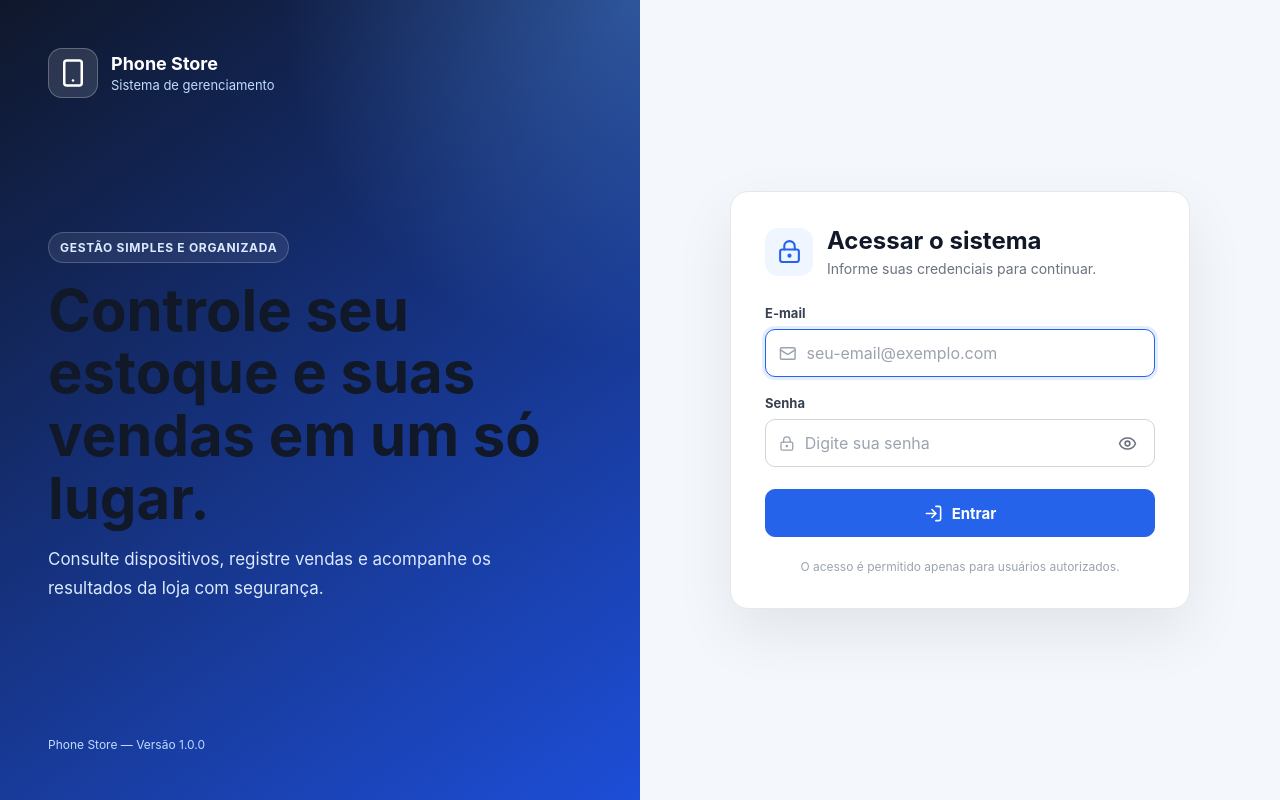
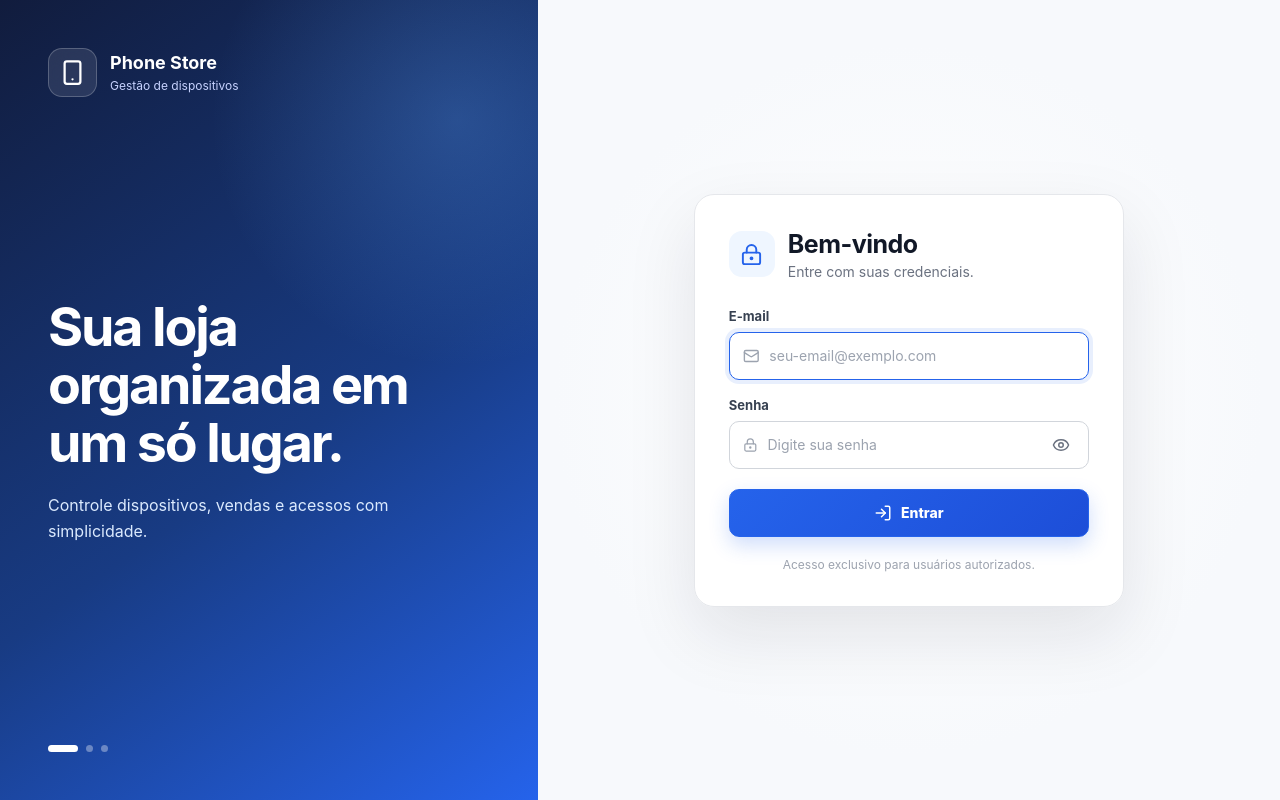
Before and after one commit to vitoriakelly/phone-store, a React (Vite) app: page /login in a window 1280 px wide. Built offline with nearby package versions, Linux system fonts and the light colour scheme; no server answers.

Commit message:
refactor:tela de login sem muitas informações

```diff
--- a/src/pages/Login/index.tsx
+++ b/src/pages/Login/index.tsx
@@ -100,7 +100,7 @@ export function Login() {
         setFormError(error.message);
       } else {
         setFormError(
-          'Não foi possível realizar o login. Verifique se a API está funcionando.',
+          'Não foi possível acessar o sistema. Verifique se a API está funcionando.',
         );
       }
     } finally {
@@ -129,58 +129,51 @@ export function Login() {
 
   return (
     <main className="login">
-      <section className="login__presentation">
+      <aside className="login__brand-area">
         <div className="login__brand">
           <div className="login__brand-icon">
-            <Smartphone size={30} />
+            <Smartphone size={27} />
           </div>
 
           <div>
             <strong>Phone Store</strong>
-            <span>
-              Sistema de gerenciamento
-            </span>
+            <span>Gestão de dispositivos</span>
           </div>
         </div>
 
-        <div className="login__presentation-content">
-          <span className="login__eyebrow">
-            Gestão simples e organizada
-          </span>
-
+        <div className="login__brand-content">
           <h1>
-            Controle seu estoque e suas vendas em
-            um só lugar.
+            Sua loja organizada em um só lugar.
           </h1>
 
           <p>
-            Consulte dispositivos, registre vendas
-            e acompanhe os resultados da loja com
-            segurança.
+            Controle dispositivos, vendas e acessos
+            com simplicidade.
           </p>
         </div>
 
-        <footer className="login__presentation-footer">
-          Phone Store — Versão 1.0.0
-        </footer>
-      </section>
+        <div className="login__decoration">
+          <span />
+          <span />
+          <span />
+        </div>
+      </aside>
 
       <section className="login__form-area">
         <div className="login__card">
-          <div className="login__card-heading">
+          <header className="login__card-header">
             <div className="login__card-icon">
-              <LockKeyhole size={25} />
+              <LockKeyhole size={23} />
             </div>
 
             <div>
-              <h2>Acessar o sistema</h2>
+              <h2>Bem-vindo</h2>
 
               <p>
-                Informe suas credenciais para
-                continuar.
+                Entre com suas credenciais.
               </p>
             </div>
-          </div>
+          </header>
 
           {formError && (
             <div
@@ -199,7 +192,7 @@ export function Login() {
               <span>E-mail</span>
 
               <div className="login__input-wrapper">
-                <Mail size={19} />
+                <Mail size={18} />
 
                 <input
                   type="email"
@@ -225,7 +218,7 @@ export function Login() {
               <span>Senha</span>
 
               <div className="login__input-wrapper">
-                <LockKeyhole size={19} />
+                <LockKeyhole size={18} />
 
                 <input
                   type={
@@ -261,16 +254,11 @@ export function Login() {
                       ? 'Ocultar senha'
                       : 'Mostrar senha'
                   }
-                  title={
-                    isPasswordVisible
-                      ? 'Ocultar senha'
-                      : 'Mostrar senha'
-                  }
                 >
                   {isPasswordVisible ? (
-                    <EyeOff size={19} />
+                    <EyeOff size={18} />
                   ) : (
-                    <Eye size={19} />
+                    <Eye size={18} />
                   )}
                 </button>
               </div>
@@ -281,7 +269,7 @@ export function Login() {
               className="login__submit"
               disabled={isSubmitting}
             >
-              <LogIn size={19} />
+              <LogIn size={18} />
 
               {isSubmitting
                 ? 'Entrando...'
@@ -290,8 +278,8 @@ export function Login() {
           </form>
 
           <p className="login__security">
-            O acesso é permitido apenas para
-            usuários autorizados.
+            Acesso exclusivo para usuários
+            autorizados.
           </p>
         </div>
       </section>
--- a/src/pages/Login/styles.scss
+++ b/src/pages/Login/styles.scss
@@ -1,14 +1,18 @@
 .login {
   display: grid;
   grid-template-columns:
-    minmax(360px, 1fr)
-    minmax(460px, 1fr);
+    minmax(320px, 42%)
+    minmax(480px, 58%);
 
   min-height: 100vh;
-  background: #f4f7fb;
+
+  background: #f7f9fc;
 }
 
-.login__presentation {
+.login__brand-area {
+  position: relative;
+  overflow: hidden;
+
   display: flex;
   flex-direction: column;
   justify-content: space-between;
@@ -17,20 +21,25 @@
   padding: 48px;
 
   color: #ffffff;
+
   background:
     radial-gradient(
-      circle at top right,
-      rgba(96, 165, 250, 0.35),
-      transparent 35%
+      circle at 85% 15%,
+      rgba(96, 165, 250, 0.26),
+      transparent 30%
     ),
     linear-gradient(
       145deg,
-      #0f172a,
-      #1d4ed8
+      #111c3d 0%,
+      #183b83 55%,
+      #2563eb 100%
     );
 }
 
 .login__brand {
+  position: relative;
+  z-index: 2;
+
   display: flex;
   align-items: center;
   gap: 13px;
@@ -42,13 +51,14 @@
 
   strong {
     font-size: 18px;
+    line-height: 1.2;
   }
 
   span {
-    margin-top: 3px;
+    margin-top: 4px;
 
-    color: #bfdbfe;
-    font-size: 13px;
+    color: #c7d2fe;
+    font-size: 12px;
   }
 }
 
@@ -57,64 +67,76 @@
   align-items: center;
   justify-content: center;
 
-  width: 50px;
-  height: 50px;
+  width: 49px;
+  height: 49px;
 
   border: 1px solid
-    rgba(255, 255, 255, 0.25);
+    rgba(255, 255, 255, 0.22);
   border-radius: 14px;
 
   background:
-    rgba(255, 255, 255, 0.12);
+    rgba(255, 255, 255, 0.1);
+
+  backdrop-filter: blur(10px);
 }
 
-.login__presentation-content {
-  max-width: 590px;
+.login__brand-content {
+  position: relative;
+  z-index: 2;
+
+  max-width: 480px;
 
   h1 {
-    max-width: 560px;
-    margin: 16px 0;
+    max-width: 450px;
+    margin: 0;
+
+    color: #ffffff;
 
     font-size: clamp(
       36px,
-      5vw,
+      4.2vw,
       58px
     );
+
     line-height: 1.08;
+    letter-spacing: -0.04em;
   }
 
   p {
-    max-width: 520px;
-    margin: 0;
+    max-width: 390px;
+    margin: 20px 0 0;
 
     color: #dbeafe;
 
-    font-size: 17px;
-    line-height: 1.7;
+    font-size: 16px;
+    line-height: 1.65;
   }
 }
 
-.login__eyebrow {
-  display: inline-flex;
+.login__decoration {
+  position: relative;
+  z-index: 2;
 
-  padding: 7px 11px;
-  border: 1px solid
-    rgba(255, 255, 255, 0.2);
-  border-radius: 999px;
+  display: flex;
+  gap: 8px;
 
-  color: #dbeafe;
-  background:
-    rgba(255, 255, 255, 0.08);
+  span {
+    display: block;
 
-  font-size: 12px;
-  font-weight: 700;
-  letter-spacing: 0.06em;
-  text-transform: uppercase;
-}
+    width: 7px;
+    height: 7px;
 
-.login__presentation-footer {
-  color: #bfdbfe;
-  font-size: 12px;
+    border-radius: 999px;
+
+    background:
+      rgba(255, 255, 255, 0.35);
+
+    &:first-child {
+      width: 30px;
+
+      background: #ffffff;
+    }
+  }
 }
 
 .login__form-area {
@@ -122,29 +144,37 @@
   align-items: center;
   justify-content: center;
 
-  padding: 40px;
+  padding: 48px;
+
+  background:
+    radial-gradient(
+      circle at center,
+      #ffffff 0%,
+      #f7f9fc 65%
+    );
 }
 
 .login__card {
   width: 100%;
-  max-width: 460px;
+  max-width: 430px;
 
   padding: 34px;
 
   border: 1px solid #e5e7eb;
-  border-radius: 18px;
+  border-radius: 20px;
 
-  background: #ffffff;
+  background:
+    rgba(255, 255, 255, 0.96);
 
   box-shadow:
-    0 24px 60px
-    rgba(15, 23, 42, 0.08);
+    0 28px 70px
+    rgba(15, 23, 42, 0.1);
 }
 
-.login__card-heading {
+.login__card-header {
   display: flex;
   align-items: center;
-  gap: 14px;
+  gap: 13px;
 
   margin-bottom: 28px;
 
@@ -152,11 +182,13 @@
     margin: 0;
 
     color: #111827;
-    font-size: 24px;
+
+    font-size: 25px;
+    letter-spacing: -0.02em;
   }
 
   p {
-    margin: 5px 0 0;
+    margin: 4px 0 0;
 
     color: #6b7280;
     font-size: 14px;
@@ -168,8 +200,8 @@
   align-items: center;
   justify-content: center;
 
-  width: 48px;
-  height: 48px;
+  width: 46px;
+  height: 46px;
   flex-shrink: 0;
 
   border-radius: 13px;
@@ -179,11 +211,11 @@
 }
 
 .login__error {
-  margin-bottom: 20px;
-  padding: 13px 14px;
+  margin-bottom: 18px;
+  padding: 12px 13px;
 
   border: 1px solid #fecaca;
-  border-radius: 10px;
+  border-radius: 9px;
 
   color: #b91c1c;
   background: #fef2f2;
@@ -195,7 +227,7 @@
 .login__form {
   display: flex;
   flex-direction: column;
-  gap: 18px;
+  gap: 17px;
 }
 
 .login__field {
@@ -205,6 +237,7 @@
 
   > span {
     color: #374151;
+
     font-size: 13px;
     font-weight: 700;
   }
@@ -226,13 +259,17 @@
 
   transition:
     border-color 0.2s,
-    box-shadow 0.2s;
+    box-shadow 0.2s,
+    background-color 0.2s;
 
   &:focus-within {
     border-color: #2563eb;
+
+    background: #ffffff;
+
     box-shadow:
-      0 0 0 3px
-      rgba(37, 99, 235, 0.12);
+      0 0 0 4px
+      rgba(37, 99, 235, 0.1);
   }
 
   input {
@@ -246,6 +283,7 @@
     background: transparent;
 
     font: inherit;
+    font-size: 14px;
 
     &::placeholder {
       color: #9ca3af;
@@ -262,13 +300,15 @@
   align-items: center;
   justify-content: center;
 
-  padding: 4px;
+  padding: 5px;
   border: 0;
 
   color: #6b7280;
   background: transparent;
 
   cursor: pointer;
+
+  transition: color 0.2s;
 
   &:hover {
     color: #2563eb;
@@ -282,29 +322,43 @@
   gap: 9px;
 
   min-height: 48px;
-  margin-top: 4px;
+  margin-top: 3px;
 
   border: 1px solid #2563eb;
   border-radius: 10px;
 
   color: #ffffff;
-  background: #2563eb;
+  background:
+    linear-gradient(
+      135deg,
+      #2563eb,
+      #1d4ed8
+    );
 
-  font-size: 15px;
-  font-weight: 700;
+  font-size: 14px;
+  font-weight: 800;
 
   cursor: pointer;
 
+  box-shadow:
+    0 8px 20px
+    rgba(37, 99, 235, 0.22);
+
   transition:
-    background-color 0.2s,
-    border-color 0.2s,
-    transform 0.2s;
+    transform 0.2s,
+    box-shadow 0.2s,
+    opacity 0.2s;
 
   &:hover:not(:disabled) {
-    border-color: #1d4ed8;
-    background: #1d4ed8;
+    transform: translateY(-1px);
 
-    transform: translateY(-1px);
+    box-shadow:
+      0 11px 24px
+      rgba(37, 99, 235, 0.28);
+  }
+
+  &:active:not(:disabled) {
+    transform: translateY(0);
   }
 
   &:disabled {
@@ -314,9 +368,10 @@
 }
 
 .login__security {
-  margin: 22px 0 0;
+  margin: 20px 0 0;
 
   color: #9ca3af;
+
   font-size: 12px;
   text-align: center;
 }
@@ -339,54 +394,63 @@
     grid-template-columns: 1fr;
   }
 
-  .login__presentation {
+  .login__brand-area {
     min-height: auto;
     padding: 28px;
 
-    gap: 50px;
+    gap: 60px;
   }
 
-  .login__presentation-content {
+  .login__brand-content {
     h1 {
-      font-size: 38px;
+      max-width: 550px;
+      font-size: 39px;
+    }
+
+    p {
+      margin-top: 14px;
     }
   }
 
-  .login__presentation-footer {
+  .login__decoration {
     display: none;
   }
 
   .login__form-area {
-    padding: 28px 20px 40px;
+    padding: 40px 20px;
   }
 }
 
 @media (max-width: 520px) {
-  .login__presentation {
+  .login__brand-area {
     padding: 22px;
 
-    gap: 35px;
+    gap: 38px;
   }
 
-  .login__presentation-content {
+  .login__brand-content {
     h1 {
       font-size: 31px;
     }
 
     p {
-      font-size: 15px;
+      font-size: 14px;
     }
   }
 
-  .login__card {
-    padding: 24px 20px;
+  .login__form-area {
+    padding: 28px 16px;
   }
 
-  .login__card-heading {
-    align-items: flex-start;
+  .login__card {
+    padding: 25px 20px;
 
+    border-radius: 16px;
+  }
+
+  .login__card-header {
     h2 {
-      font-size: 21px;
+      font-size: 22px;
     }
   }
 }
```
